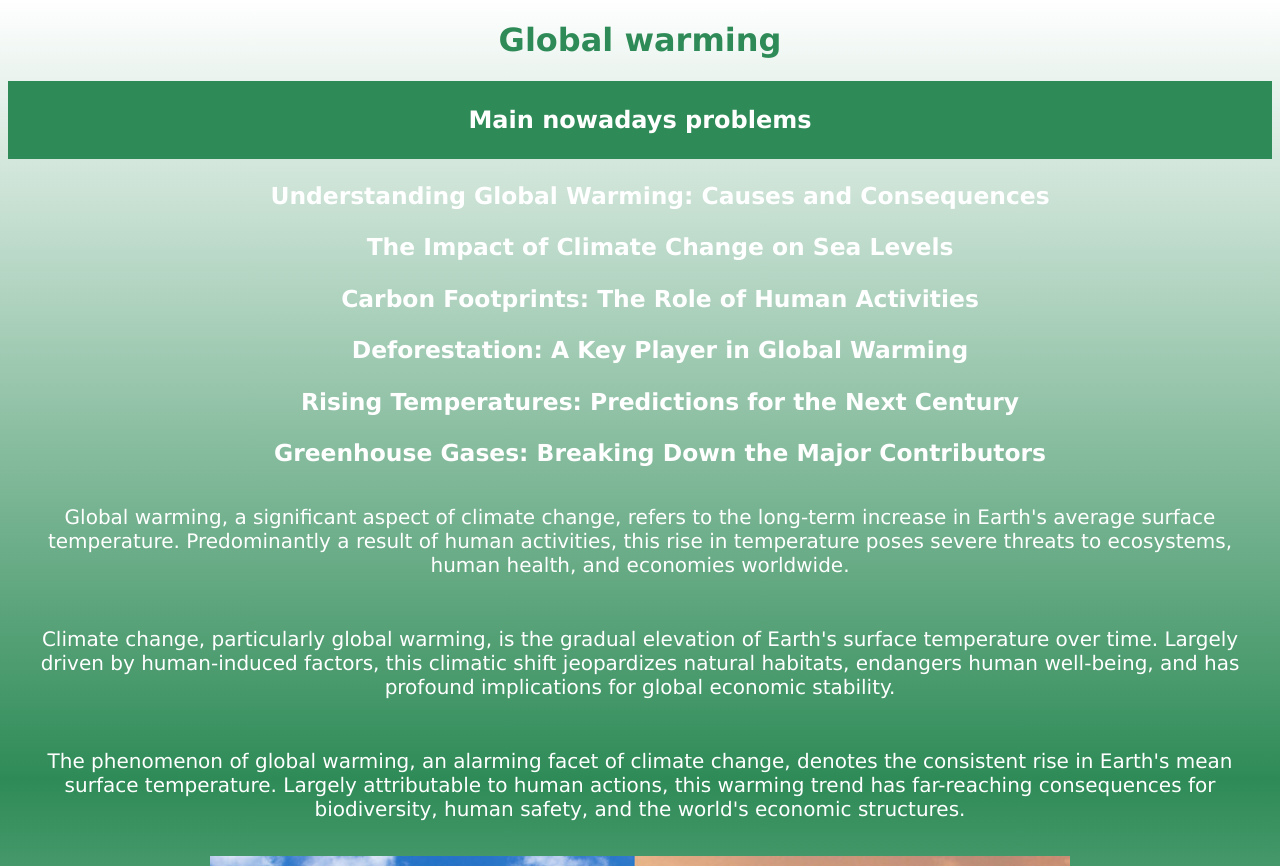
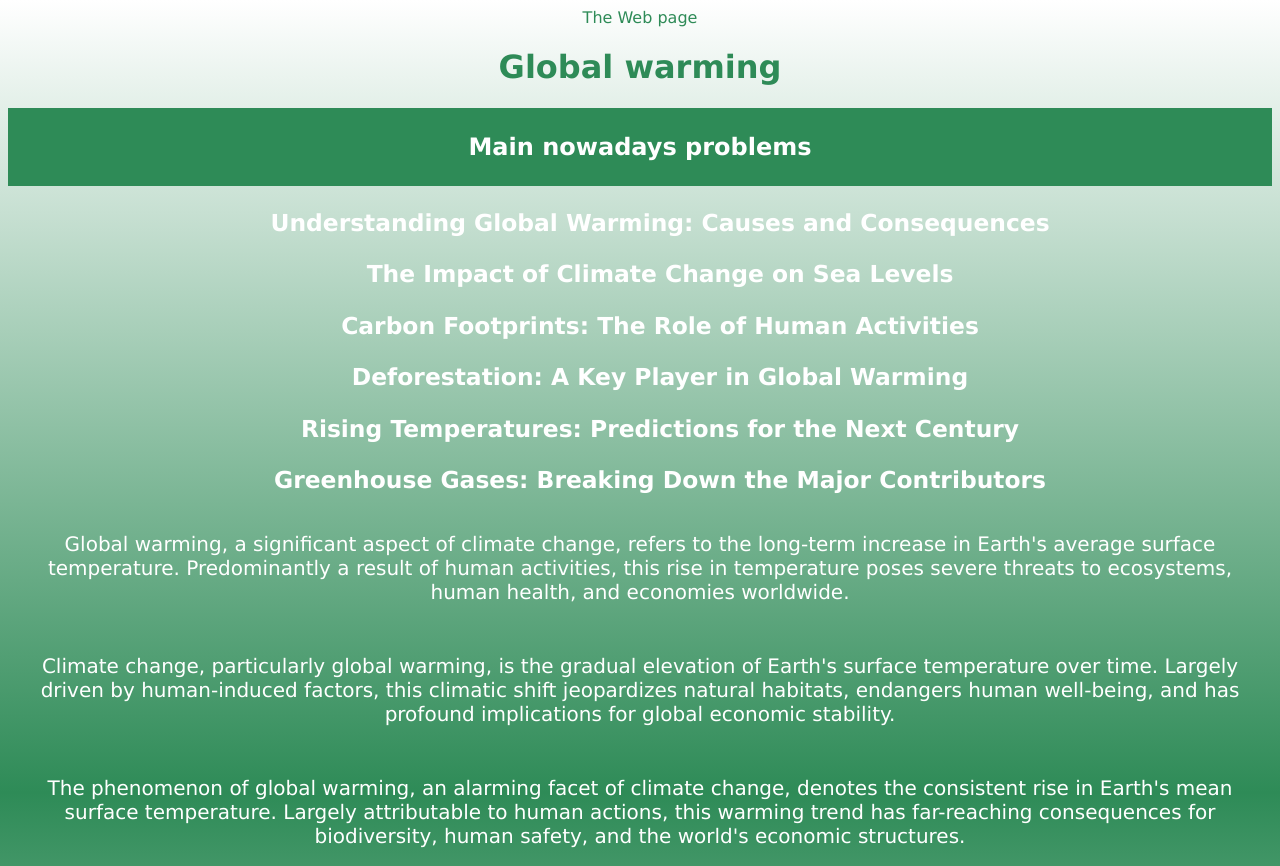
Before and after one commit to ad50922/Aplikacje-Internetowe, a plain HTML site: page LABA/index.html in a window 1280 px wide. Shown: the top 866 px of the page. Drawn offline with Linux system fonts and the light colour scheme.

Commit message:
Koniec laba

```diff
--- a/LABA/index.html
+++ b/LABA/index.html
@@ -7,7 +7,8 @@
   <link rel="stylesheet" type="text/css" href="resize.css">
 </head>
 <body>
-
+<div class="page-container">
+<header>The Web page</header>
 <div class="header">
   <h1>Global warming</h1>
 </div>
@@ -52,6 +53,6 @@
   @2023 GlobalWarming.com Here you can find more about our page: GlobalWarming.com
   For more information you can also visit: NowadaysProblems.com
 </div>
-
+</div>
 </body>
 </html>
--- a/LABA/style.css
+++ b/LABA/style.css
@@ -2,6 +2,12 @@
 * {
   box-sizing: border-box;
 }
+
+header {
+  text-align: center;
+  color: seagreen;
+}
+
 
 body {
     background: linear-gradient(to bottom, white, seagreen, white);
--- a/LABA/style2.css
+++ b/LABA/style2.css
@@ -4,6 +4,11 @@
 
 body {
     background: linear-gradient(to bottom, #f5f5f5, #009688, #f5f5f5);
+}
+
+header {
+  text-align: center;
+  color: #009688;
 }
 
 h1 {
```
Also changed, not shown: LABA/index2.html (+1 -1 lines).
